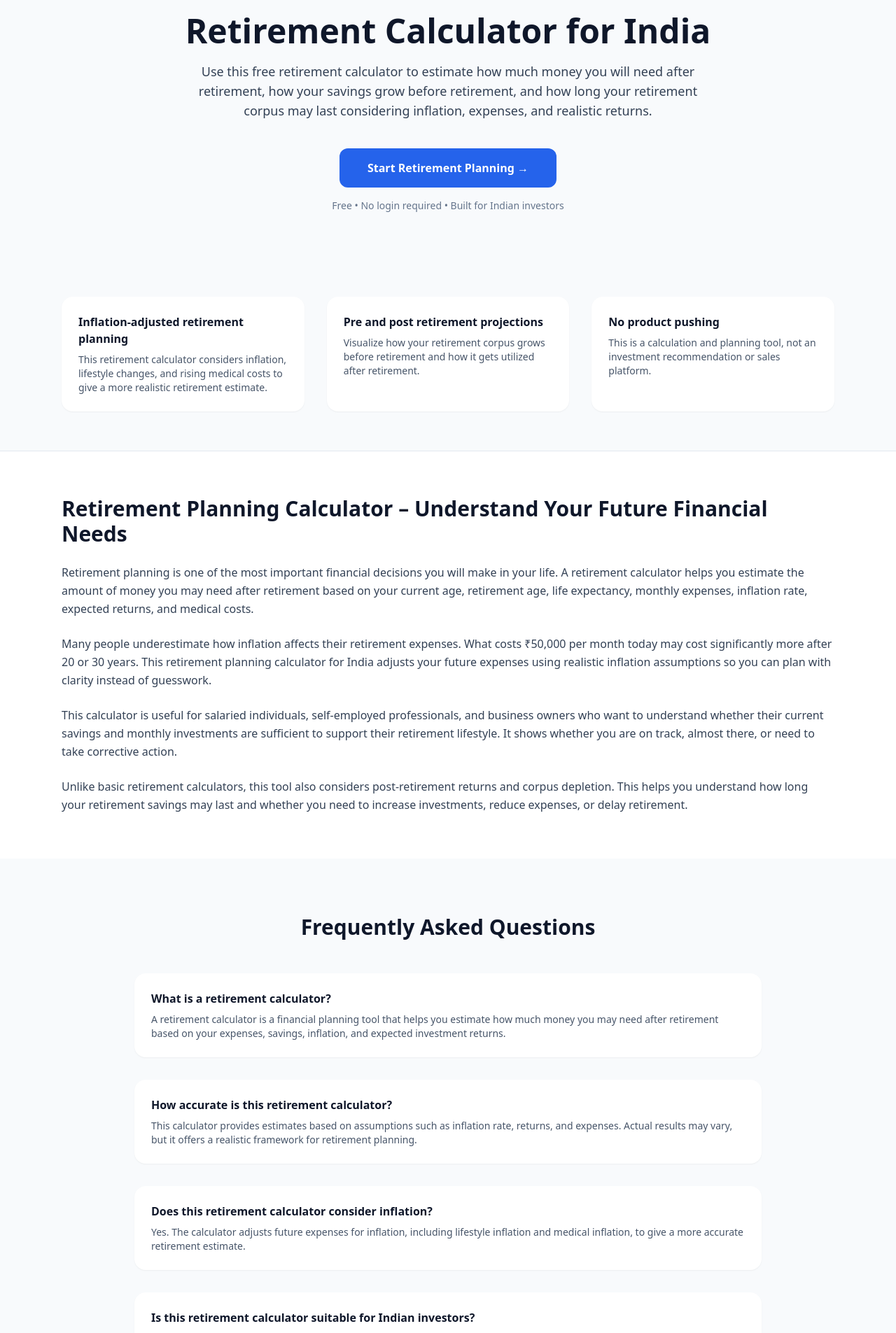
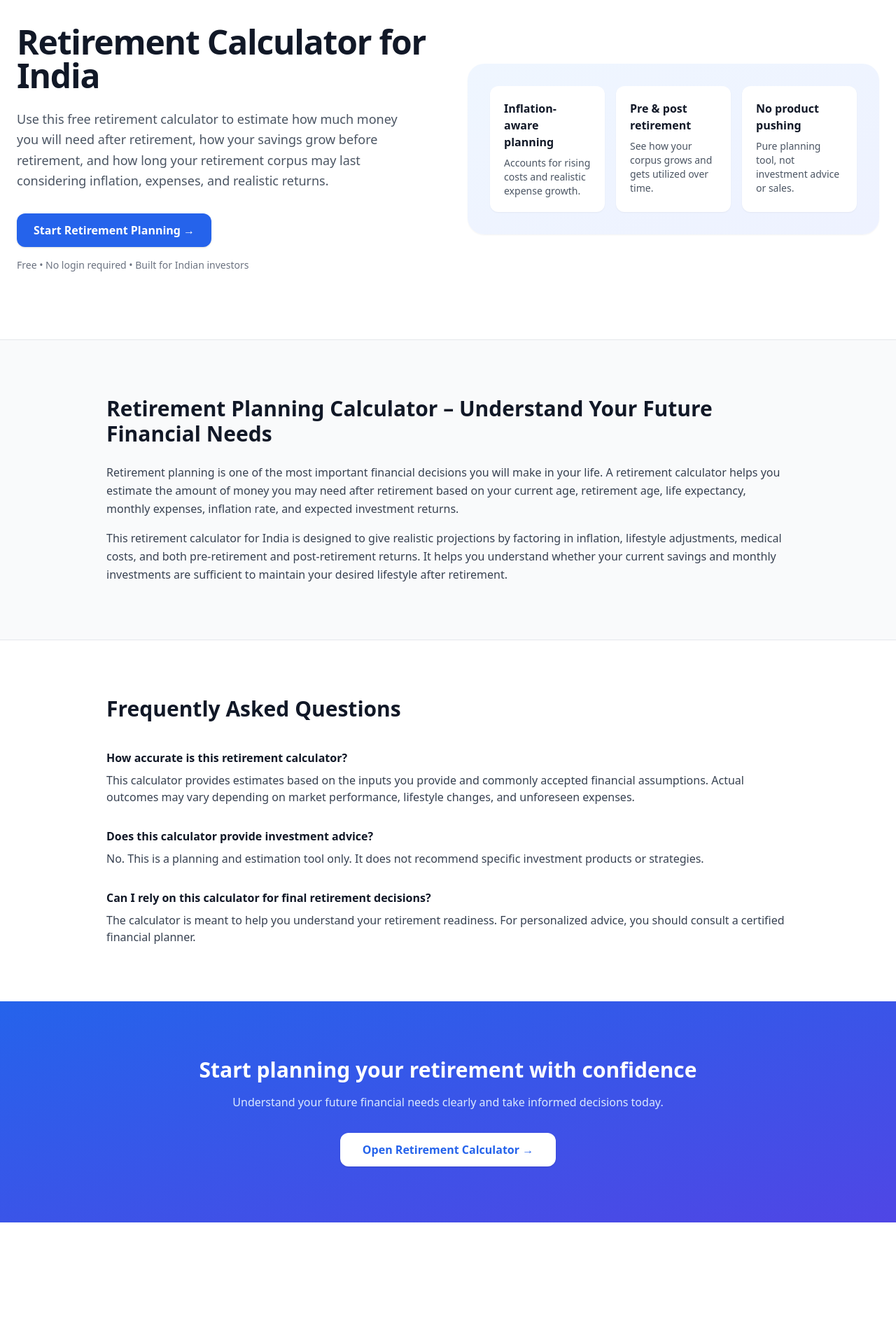
Before and after one commit to Mallikarjunrk2/RetirementCalculator, a Next.js app: page / in a window 1280 px wide. Shown: the part 60-1965 px from the top of the page at 70% size. After the commit the page ends 1807 px from the top, so only its background shows below. Built offline with nearby package versions, Linux system fonts and the light colour scheme.

Commit message:
Update page.jsx

```diff
--- a/app/page.jsx
+++ b/app/page.jsx
@@ -1,168 +1,167 @@
 import Link from "next/link";
 
-export default function Home() {
+export default function HomePage() {
   return (
-    <main className="min-h-screen bg-slate-50">
-
+    <main className="bg-white">
       {/* HERO */}
-      <section className="max-w-6xl mx-auto px-6 pt-20 pb-16 text-center">
-        <h1 className="text-4xl md:text-5xl font-bold text-slate-900 leading-tight">
+      <section className="relative overflow-hidden">
+        <div className="mx-auto max-w-7xl px-6 py-24 grid grid-cols-1 lg:grid-cols-2 gap-14 items-center">
+          {/* Left */}
+          <div>
+            <h1 className="text-4xl sm:text-5xl font-bold tracking-tight text-gray-900">
               Retirement Calculator for India
             </h1>
 
-        <p className="mt-5 text-lg text-slate-700 max-w-3xl mx-auto">
-          Use this free retirement calculator to estimate how much money you will
-          need after retirement, how your savings grow before retirement, and how
-          long your retirement corpus may last considering inflation, expenses,
-          and realistic returns.
+            <p className="mt-6 text-lg text-gray-600 leading-relaxed max-w-xl">
+              Use this free retirement calculator to estimate how much money you
+              will need after retirement, how your savings grow before
+              retirement, and how long your retirement corpus may last
+              considering inflation, expenses, and realistic returns.
             </p>
 
-        <div className="mt-10 flex justify-center">
+            <div className="mt-8 flex items-center gap-4">
               <Link
                 href="/retirement-calculator"
-            className="px-10 py-4 rounded-xl bg-blue-600 text-white font-semibold hover:bg-blue-700 transition"
+                className="inline-flex items-center justify-center rounded-xl bg-blue-600 px-6 py-3 text-base font-semibold text-white shadow hover:bg-blue-700 transition"
               >
                 Start Retirement Planning →
               </Link>
             </div>
 
-        <p className="mt-4 text-sm text-slate-500">
+            <p className="mt-4 text-sm text-gray-500">
               Free • No login required • Built for Indian investors
             </p>
+          </div>
+
+          {/* Right visual block */}
+          <div className="relative">
+            <div className="rounded-3xl bg-gradient-to-br from-blue-50 to-indigo-50 p-8 shadow-sm">
+              <div className="grid grid-cols-1 sm:grid-cols-3 gap-4">
+                <div className="rounded-xl bg-white p-5 shadow-sm">
+                  <h3 className="font-semibold text-gray-900">
+                    Inflation-aware planning
+                  </h3>
+                  <p className="mt-2 text-sm text-gray-600">
+                    Accounts for rising costs and realistic expense growth.
+                  </p>
+                </div>
+
+                <div className="rounded-xl bg-white p-5 shadow-sm">
+                  <h3 className="font-semibold text-gray-900">
+                    Pre & post retirement
+                  </h3>
+                  <p className="mt-2 text-sm text-gray-600">
+                    See how your corpus grows and gets utilized over time.
+                  </p>
+                </div>
+
+                <div className="rounded-xl bg-white p-5 shadow-sm">
+                  <h3 className="font-semibold text-gray-900">
+                    No product pushing
+                  </h3>
+                  <p className="mt-2 text-sm text-gray-600">
+                    Pure planning tool, not investment advice or sales.
+                  </p>
+                </div>
+              </div>
+            </div>
+          </div>
+        </div>
       </section>
 
-      {/* FEATURES */}
-      <section className="max-w-6xl mx-auto px-6 py-14 grid md:grid-cols-3 gap-8">
-        <Feature
-          title="Inflation-adjusted retirement planning"
-          desc="This retirement calculator considers inflation, lifestyle changes, and rising medical costs to give a more realistic retirement estimate."
-        />
-        <Feature
-          title="Pre and post retirement projections"
-          desc="Visualize how your retirement corpus grows before retirement and how it gets utilized after retirement."
-        />
-        <Feature
-          title="No product pushing"
-          desc="This is a calculation and planning tool, not an investment recommendation or sales platform."
-        />
-      </section>
-
-      {/* LONG SEO CONTENT */}
-      <section className="bg-white border-t border-slate-200">
-        <div className="max-w-6xl mx-auto px-6 py-16 space-y-6 text-slate-700 leading-relaxed">
-          <h2 className="text-3xl font-semibold text-slate-900">
-            Retirement Planning Calculator – Understand Your Future Financial Needs
+      {/* CONTENT SECTION */}
+      <section className="border-t bg-gray-50">
+        <div className="mx-auto max-w-5xl px-6 py-20">
+          <h2 className="text-3xl font-bold text-gray-900">
+            Retirement Planning Calculator – Understand Your Future Financial
+            Needs
           </h2>
 
-          <p>
-            Retirement planning is one of the most important financial decisions
-            you will make in your life. A retirement calculator helps you estimate
-            the amount of money you may need after retirement based on your current
-            age, retirement age, life expectancy, monthly expenses, inflation rate,
-            expected returns, and medical costs.
+          <p className="mt-6 text-gray-700 leading-relaxed">
+            Retirement planning is one of the most important financial
+            decisions you will make in your life. A retirement calculator
+            helps you estimate the amount of money you may need after
+            retirement based on your current age, retirement age, life
+            expectancy, monthly expenses, inflation rate, and expected
+            investment returns.
           </p>
 
-          <p>
-            Many people underestimate how inflation affects their retirement
-            expenses. What costs ₹50,000 per month today may cost significantly
-            more after 20 or 30 years. This retirement planning calculator for
-            India adjusts your future expenses using realistic inflation
-            assumptions so you can plan with clarity instead of guesswork.
-          </p>
-
-          <p>
-            This calculator is useful for salaried individuals, self-employed
-            professionals, and business owners who want to understand whether
-            their current savings and monthly investments are sufficient to
-            support their retirement lifestyle. It shows whether you are on
-            track, almost there, or need to take corrective action.
-          </p>
-
-          <p>
-            Unlike basic retirement calculators, this tool also considers
-            post-retirement returns and corpus depletion. This helps you
-            understand how long your retirement savings may last and whether you
-            need to increase investments, reduce expenses, or delay retirement.
+          <p className="mt-4 text-gray-700 leading-relaxed">
+            This retirement calculator for India is designed to give realistic
+            projections by factoring in inflation, lifestyle adjustments,
+            medical costs, and both pre-retirement and post-retirement returns.
+            It helps you understand whether your current savings and monthly
+            investments are sufficient to maintain your desired lifestyle
+            after retirement.
           </p>
         </div>
       </section>
 
-      {/* FAQ SECTION */}
-      <section className="max-w-6xl mx-auto px-6 py-20">
-        <h2 className="text-3xl font-semibold text-slate-900 text-center">
+      {/* FAQ */}
+      <section className="bg-white border-t">
+        <div className="mx-auto max-w-5xl px-6 py-20">
+          <h2 className="text-3xl font-bold text-gray-900">
             Frequently Asked Questions
           </h2>
 
-        <div className="mt-12 space-y-8 max-w-4xl mx-auto">
-          <FAQ
-            q="What is a retirement calculator?"
-            a="A retirement calculator is a financial planning tool that helps you estimate how much money you may need after retirement based on your expenses, savings, inflation, and expected investment returns."
-          />
-          <FAQ
-            q="How accurate is this retirement calculator?"
-            a="This calculator provides estimates based on assumptions such as inflation rate, returns, and expenses. Actual results may vary, but it offers a realistic framework for retirement planning."
-          />
-          <FAQ
-            q="Does this retirement calculator consider inflation?"
-            a="Yes. The calculator adjusts future expenses for inflation, including lifestyle inflation and medical inflation, to give a more accurate retirement estimate."
-          />
-          <FAQ
-            q="Is this retirement calculator suitable for Indian investors?"
-            a="Yes. This retirement calculator is designed keeping Indian expenses, inflation patterns, and retirement realities in mind."
-          />
-          <FAQ
-            q="Does this tool recommend mutual funds or investments?"
-            a="No. This tool does not recommend or sell any financial products. It is purely for retirement planning and awareness."
-          />
-          <FAQ
-            q="Can I rely only on this calculator for retirement planning?"
-            a="This calculator is a starting point. For personalized advice, it is recommended to consult a certified financial planner."
-          />
+          <div className="mt-10 space-y-8">
+            <div>
+              <h3 className="font-semibold text-gray-900">
+                How accurate is this retirement calculator?
+              </h3>
+              <p className="mt-2 text-gray-700">
+                This calculator provides estimates based on the inputs you
+                provide and commonly accepted financial assumptions. Actual
+                outcomes may vary depending on market performance, lifestyle
+                changes, and unforeseen expenses.
+              </p>
+            </div>
+
+            <div>
+              <h3 className="font-semibold text-gray-900">
+                Does this calculator provide investment advice?
+              </h3>
+              <p className="mt-2 text-gray-700">
+                No. This is a planning and estimation tool only. It does not
+                recommend specific investment products or strategies.
+              </p>
+            </div>
+
+            <div>
+              <h3 className="font-semibold text-gray-900">
+                Can I rely on this calculator for final retirement decisions?
+              </h3>
+              <p className="mt-2 text-gray-700">
+                The calculator is meant to help you understand your retirement
+                readiness. For personalized advice, you should consult a
+                certified financial planner.
+              </p>
+            </div>
+          </div>
         </div>
       </section>
 
       {/* FINAL CTA */}
-      <section className="bg-slate-100 py-20 text-center">
-        <h2 className="text-3xl font-bold text-slate-900">
-          Ready to calculate your retirement corpus?
+      <section className="bg-gradient-to-br from-blue-600 to-indigo-600">
+        <div className="mx-auto max-w-6xl px-6 py-20 text-center">
+          <h2 className="text-3xl font-bold text-white">
+            Start planning your retirement with confidence
           </h2>
-        <p className="mt-4 text-slate-600">
-          Understand where you stand and what changes you may need to make.
+          <p className="mt-4 text-blue-100 max-w-2xl mx-auto">
+            Understand your future financial needs clearly and take informed
+            decisions today.
           </p>
 
           <div className="mt-8">
             <Link
               href="/retirement-calculator"
-            className="px-10 py-4 rounded-xl bg-blue-600 text-white font-semibold hover:bg-blue-700 transition"
+              className="inline-flex items-center justify-center rounded-xl bg-white px-8 py-3 text-base font-semibold text-blue-600 shadow hover:bg-blue-50 transition"
             >
               Open Retirement Calculator →
             </Link>
           </div>
+        </div>
       </section>
-
-      {/* FOOTER */}
-      <footer className="border-t border-slate-200 py-6 text-center text-sm text-slate-500">
-        This retirement calculator provides estimates only. Actual financial
-        outcomes may vary. Please consult a professional for personalized advice.
-      </footer>
     </main>
   );
 }
-
-function Feature({ title, desc }) {
-  return (
-    <div className="bg-white rounded-2xl p-6 shadow-sm">
-      <h3 className="font-semibold text-slate-900">{title}</h3>
-      <p className="mt-2 text-slate-600 text-sm">{desc}</p>
-    </div>
-  );
-}
-
-function FAQ({ q, a }) {
-  return (
-    <div className="bg-white rounded-2xl p-6 shadow-sm">
-      <h3 className="font-semibold text-slate-900">{q}</h3>
-      <p className="mt-2 text-slate-600 text-sm">{a}</p>
-    </div>
-  );
-}
```
Lines whose indentation alone changed are shown as unchanged.
